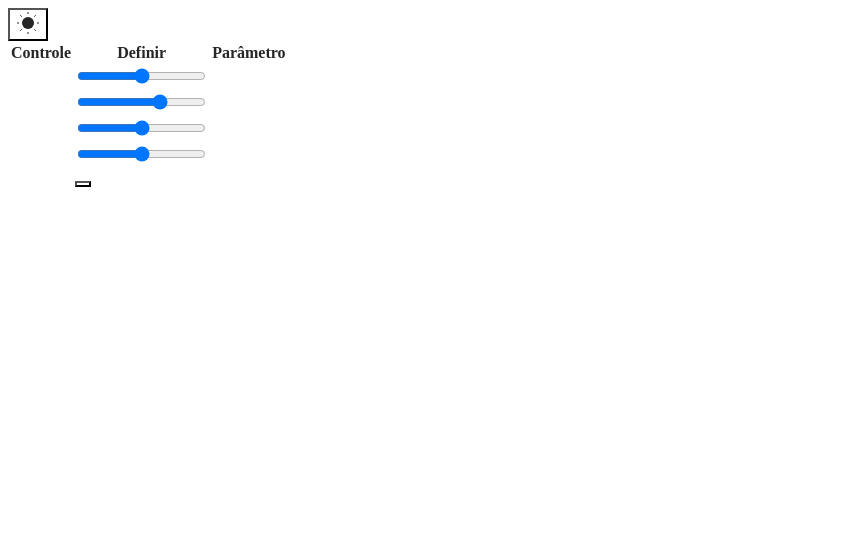
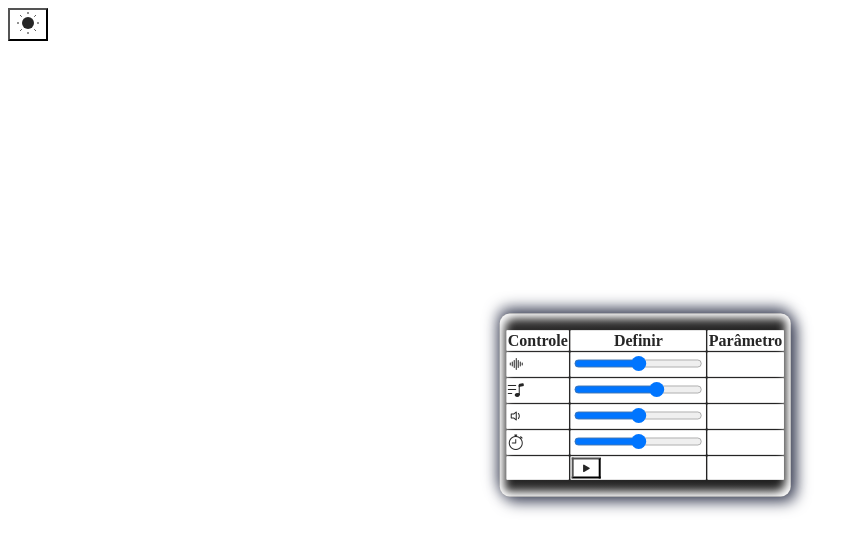
Before and after one commit to Glaides/Timer, a plain HTML site: page index.html in a window 1280 px wide. Shown: the whole page, without its empty margins (0-862 px from the left). Drawn offline with nearby package versions, Linux system fonts and the light colour scheme.

Commit message:
ajustes de css

```diff
--- a/css/style.css
+++ b/css/style.css
@@ -17,7 +17,7 @@
 
 @media(prefers-color-scheme: dark){
     :root{
-        --cor-fundo: var(--preto-fundo);
+        --cor-fundo: var(--preto-pri-plano);
         --cor-texto: var(--preto-text-pri);
     }
 }
@@ -33,3 +33,18 @@
     background: var(--cor-fundo);
     color: var(--cor-texto);
 }
+
+table{
+    position: absolute;
+    top: 50%;
+    left: 50%;
+    transform: translate(-50%, -50%);
+    overflow-x: auto;
+    background: linear-gradient(145deg, #2e2d2d, #212121);
+    color: var(--cor-texto);
+    border-radius: 10px;
+    padding: 15px 5px;
+    margin: 5px;
+    box-shadow: -1px -5px 15px #41465b, 5px 5px 15px #41465b,
+    inset 5px 5px 10px var(--cor-fundo), inset -5px -5px 10px var(--cor-fundo);
+}
--- a/index.html
+++ b/index.html
@@ -5,6 +5,7 @@
     <meta name="viewport" content="width=device-width, initial-scale=1.0">
     <title>Fight Club - Timer</title>
     <link rel="stylesheet" href="css/style.css">
+    <link rel="stylesheet" href="https://cdn.jsdelivr.net/npm/bootstrap-icons@1.11.3/font/bootstrap-icons.min.css">
     <script defer src="js/script.js"></script>
 </head>
 <body>
```
